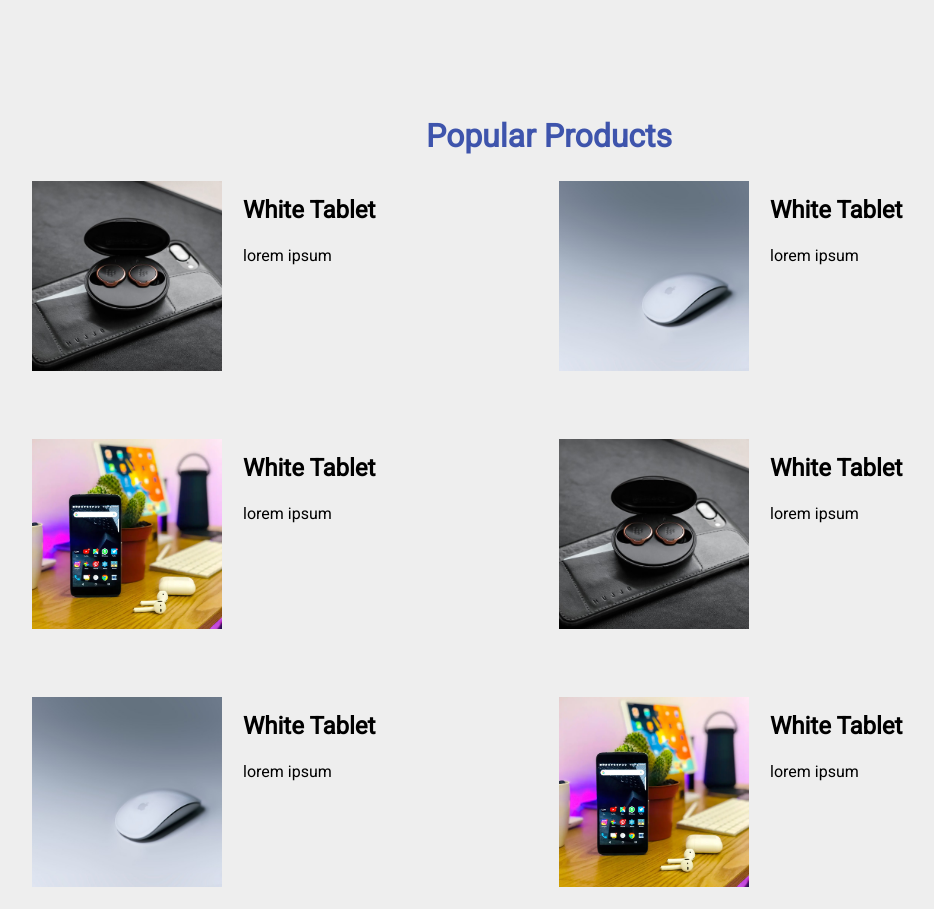
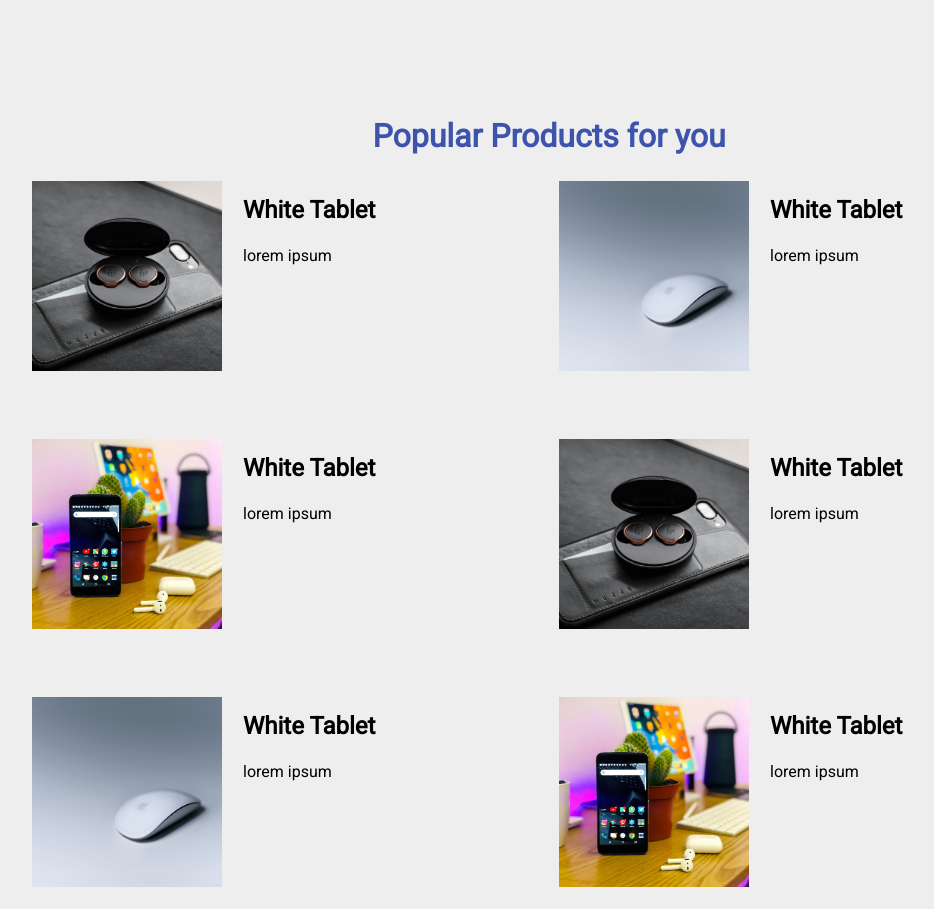
Before and after one commit to samueldobi/Ecommerce-react-app, a React (Create React App) app: page / in a window 1280 px wide. Shown: the part 1391-2300 px from the top of the page, without its empty margins (91-1025 px from the left). Built offline with nearby package versions, Linux system fonts and the light colour scheme.

Commit message:
testing vercel

```diff
--- a/src/components/Popular.js
+++ b/src/components/Popular.js
@@ -7,7 +7,7 @@ const Popular = () => {
   return (
     <div className="">
         <Container className="popular mt-5 mb-5 p-5">
-                <p className="fs-2 fw-bold text-center hero-header ">Popular Products</p>
+                <p className="fs-2 fw-bold text-center hero-header ">Popular Products for you</p>
                <div className="popular-row">
                  {Data.map((item) =>(
                   < div className=" mb-5" key={item.id}>
```
Also changed, not shown: 1 other file (tests, documents, lock files or other folders).
